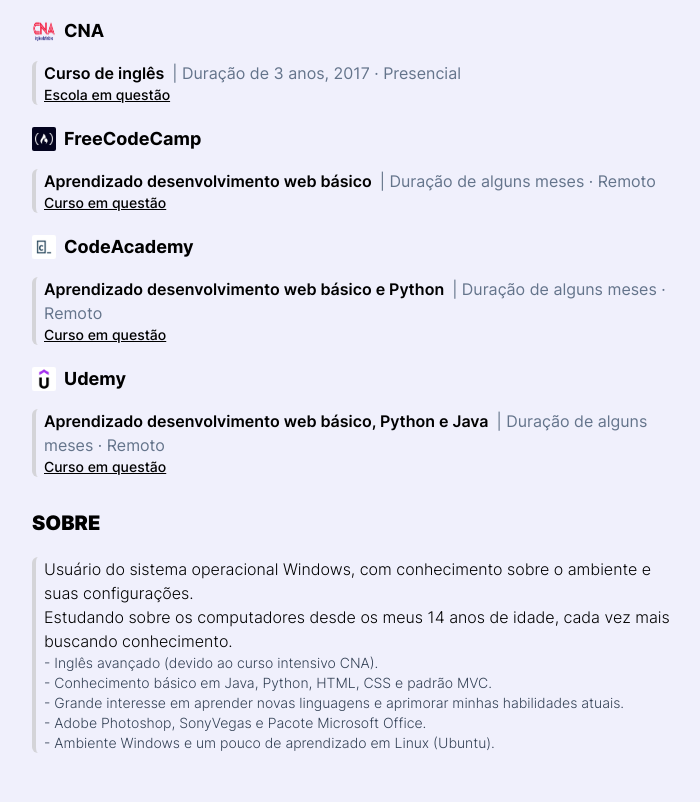
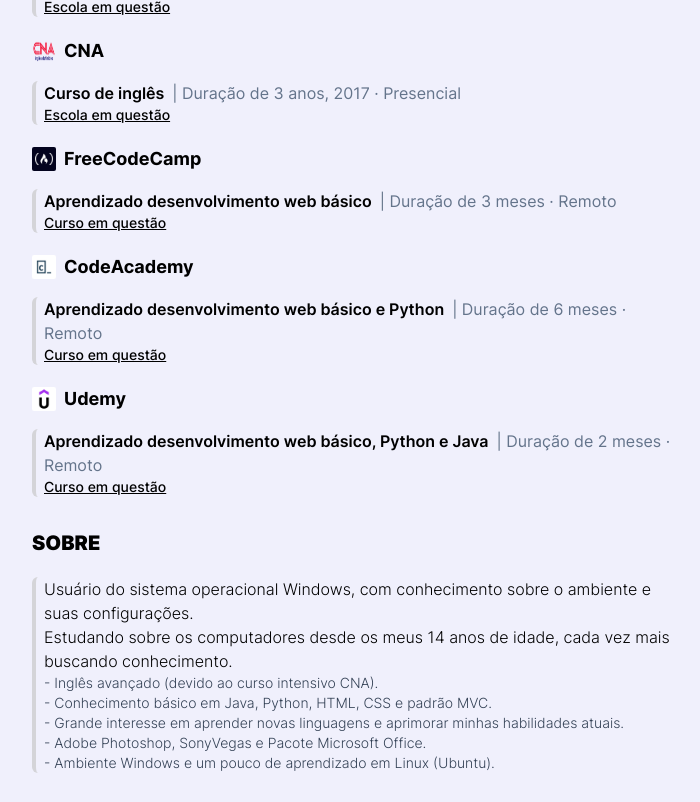
Before and after one commit to Kamadoo/KamadoCV, a plain HTML site: page index.html in a window 1280 px wide. Shown: the part 909-1711 px from the top of the page, without its empty margins (288-988 px from the left). Drawn offline with Linux system fonts and the light colour scheme.

Commit message:
Updated some data about my CV

```diff
--- a/index.html
+++ b/index.html
@@ -33,7 +33,7 @@
             </p>
             <p class="text-sm mt-1">
               <span>
-                22 anos · São José dos Pinhais, Brasil
+                23 anos · São José dos Pinhais, Brasil
               </span>
             </p>
             <p class="text-sm mt-1">
@@ -77,6 +77,7 @@
                 - Currículo projetado em HTML/CSS. <br/>
                 - Sistema CRUD em Python. <br/>
                 - Bot do discord. <br/>
+                - Sistema de login e cadastro em React. <br/>
             <em> Em desenvolvimento:</em>
             <p class="text-slate-700 text-sm font-light">
             - Rede social simples. <br/>
@@ -179,7 +180,7 @@
               <h4 class="font-semibold">
                 Aprendizado desenvolvimento web básico
                 <span class="font-normal text-slate-500 ml-1">
-                  | Duração de alguns meses · Remoto
+                  | Duração de 3 meses · Remoto
                 </span>
               </h4>
               <p class="text-slate-700 text-sm font-light">
@@ -204,7 +205,7 @@
               <h4 class="font-semibold">
                 Aprendizado desenvolvimento web básico e Python
                 <span class="font-normal text-slate-500 ml-1">
-                  | Duração de alguns meses · Remoto
+                  | Duração de 6 meses · Remoto
                 </span>
               </h4>
               <p class="text-slate-700 text-sm font-light">
@@ -228,7 +229,7 @@
               <h4 class="font-semibold">
                 Aprendizado desenvolvimento web básico, Python e Java
                 <span class="font-normal text-slate-500 ml-1">
-                  | Duração de alguns meses · Remoto
+                  | Duração de 2 meses · Remoto
                 </span>
               </h4>
               <p class="text-slate-700 text-sm font-light">
```
